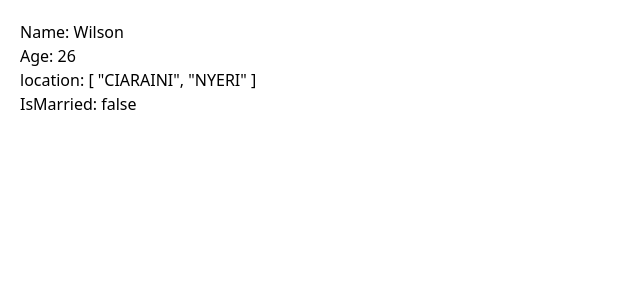
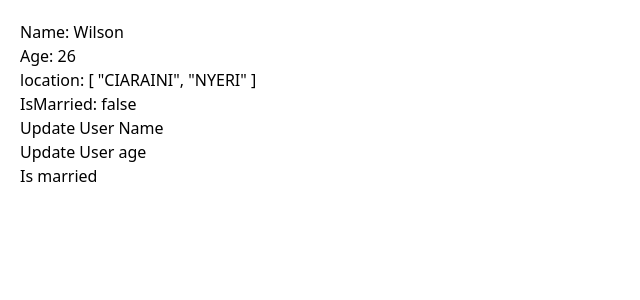
Before and after one commit to wilsongachungi/wilson-vue, a Vue app: page / in a window 1280 px wide. Shown: the top 300 px of the page, without its empty margins (0-640 px from the left). Built offline with nearby package versions, Linux system fonts and the light colour scheme.

Commit message:
changig items dynamically

```diff
--- a/src/components/MyRefComponent.vue
+++ b/src/components/MyRefComponent.vue
@@ -10,6 +10,14 @@ let userInfo = ref({name: 'Wilson', age: '26', location: ['CIARAINI','NYERI'], i
         <h1>Age: {{ userInfo.age }}</h1>
         <h1>location: {{ userInfo.location }}</h1>
         <h1>IsMarried: {{ userInfo.isMarried }}</h1>
+
+        <div>
+            <button @click="userInfo.name = 'Dadaa'">Update User Name</button> <br>
+            <button @click="userInfo.age += 10">Update User age</button><br>
+            <button @click="userInfo.isMarried = 'no'">Is married</button>
+        </div>
+
     </div>
 
+
 </template>
```
